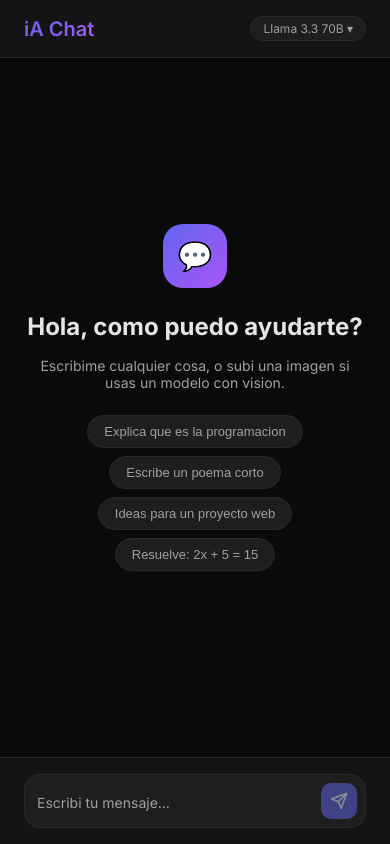
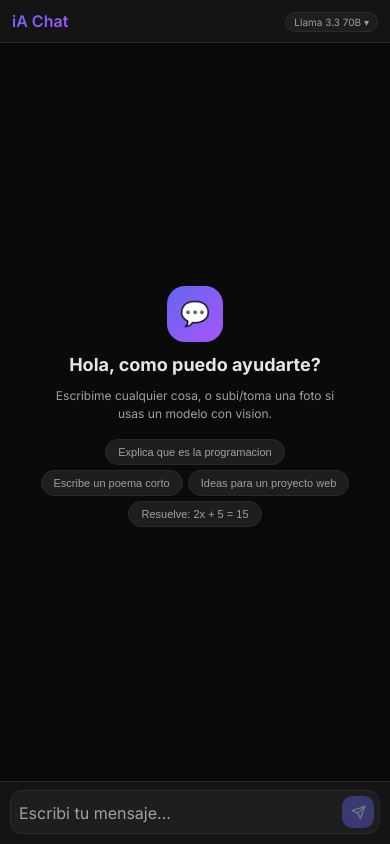
Before and after one commit to Lobocielo/ia-web, a Next.js app: page / in a window 390 px wide. Built offline with nearby package versions, Linux system fonts and the light colour scheme.

Commit message:
feat: camera + full mobile responsive

```diff
--- a/app/Chat.js
+++ b/app/Chat.js
@@ -22,7 +22,8 @@ export default function Chat() {
   const [showModelPicker, setShowModelPicker] = useState(false)
   const messagesEndRef = useRef(null)
   const textareaRef = useRef(null)
-  const fileInputRef = useRef(null)
+  const galleryInputRef = useRef(null)
+  const cameraInputRef = useRef(null)
 
   const currentModel = MODELS.find(m => m.id === model)
   const supportsVision = currentModel?.vision
@@ -42,7 +43,7 @@ export default function Chat() {
     }
   }, [input])
 
-  const handleImageUpload = (e) => {
+  const handleImage = (e) => {
     const file = e.target.files?.[0]
     if (!file) return
 
@@ -57,12 +58,12 @@ export default function Chat() {
       setImagePreview(reader.result)
     }
     reader.readAsDataURL(file)
+    e.target.value = ''
   }
 
   const removeImage = () => {
     setImage(null)
     setImagePreview(null)
-    if (fileInputRef.current) fileInputRef.current.value = ''
   }
 
   const sendMessage = async (text) => {
@@ -141,12 +142,14 @@ export default function Chat() {
     <div className="chat-container">
       <div className="header">
         <h1>iA Chat</h1>
-        <div style={{ display: 'flex', gap: 8, alignItems: 'center' }}>
+        <div className="header-actions">
           <div className="model-selector">
             <button className="model-badge" onClick={() => setShowModelPicker(!showModelPicker)}>
               {currentModel?.name} ▾
             </button>
             {showModelPicker && (
+              <>
+                <div className="model-overlay" onClick={() => setShowModelPicker(false)} />
                 <div className="model-dropdown">
                   {MODELS.map(m => (
                     <button
@@ -160,6 +163,7 @@ export default function Chat() {
                     </button>
                   ))}
                 </div>
+              </>
             )}
           </div>
           {messages.length > 0 && (
@@ -173,7 +177,7 @@ export default function Chat() {
           <div className="welcome">
             <div className="welcome-icon">💬</div>
             <h2>Hola, como puedo ayudarte?</h2>
-            <p>Escribime cualquier cosa, o subi una imagen si usas un modelo con vision.</p>
+            <p>Escribime cualquier cosa, o subi/toma una foto si usas un modelo con vision.</p>
             <div className="suggestions">
               {suggestions.map((s, i) => (
                 <button key={i} className="suggestion" onClick={() => sendMessage(s)}>
@@ -233,19 +237,35 @@ export default function Chat() {
           {supportsVision && (
             <>
               <input
-                ref={fileInputRef}
+                ref={galleryInputRef}
                 type="file"
                 accept="image/*"
-                onChange={handleImageUpload}
+                onChange={handleImage}
                 style={{ display: 'none' }}
               />
-              <button className="attach-btn" onClick={() => fileInputRef.current?.click()} title="Subir imagen">
+              <input
+                ref={cameraInputRef}
+                type="file"
+                accept="image/*"
+                capture="environment"
+                onChange={handleImage}
+                style={{ display: 'none' }}
+              />
+              <div className="attach-group">
+                <button className="attach-btn" onClick={() => galleryInputRef.current?.click()} title="Subir imagen">
                   <svg viewBox="0 0 24 24" fill="none" stroke="currentColor" strokeWidth="2" strokeLinecap="round" strokeLinejoin="round">
                     <rect x="3" y="3" width="18" height="18" rx="2" ry="2"></rect>
                     <circle cx="8.5" cy="8.5" r="1.5"></circle>
                     <polyline points="21 15 16 10 5 21"></polyline>
                   </svg>
                 </button>
+                <button className="attach-btn camera-btn" onClick={() => cameraInputRef.current?.click()} title="Sacar foto">
+                  <svg viewBox="0 0 24 24" fill="none" stroke="currentColor" strokeWidth="2" strokeLinecap="round" strokeLinejoin="round">
+                    <path d="M23 19a2 2 0 0 1-2 2H3a2 2 0 0 1-2-2V8a2 2 0 0 1 2-2h4l2-3h6l2 3h4a2 2 0 0 1 2 2z"></path>
+                    <circle cx="12" cy="13" r="4"></circle>
+                  </svg>
+                </button>
+              </div>
             </>
           )}
           <textarea
--- a/app/globals.css
+++ b/app/globals.css
@@ -23,14 +23,14 @@ body {
   font-family: 'Inter', sans-serif;
   background: var(--bg);
   color: var(--text);
-  height: 100vh;
+  height: 100dvh;
   overflow: hidden;
 }
 
 .chat-container {
   display: flex;
   flex-direction: column;
-  height: 100vh;
+  height: 100dvh;
   max-width: 800px;
   margin: 0 auto;
 }
@@ -39,40 +39,38 @@ body {
   display: flex;
   align-items: center;
   justify-content: space-between;
-  padding: 16px 24px;
+  padding: 12px 16px;
   border-bottom: 1px solid var(--border);
   background: var(--bg-secondary);
 }
 
 .header h1 {
-  font-size: 20px;
+  font-size: 18px;
   font-weight: 600;
   background: linear-gradient(135deg, #6366f1, #a855f7);
   -webkit-background-clip: text;
   -webkit-text-fill-color: transparent;
 }
 
-.header .model-badge {
-  font-size: 12px;
-  color: var(--text-secondary);
-  background: var(--bg-tertiary);
-  padding: 4px 12px;
-  border-radius: 20px;
-  border: 1px solid var(--border);
+.header-actions {
+  display: flex;
+  gap: 8px;
+  align-items: center;
 }
 
 .messages {
   flex: 1;
   overflow-y: auto;
-  padding: 24px;
+  padding: 16px;
   display: flex;
   flex-direction: column;
-  gap: 20px;
+  gap: 16px;
   scroll-behavior: smooth;
+  -webkit-overflow-scrolling: touch;
 }
 
 .messages::-webkit-scrollbar {
-  width: 6px;
+  width: 4px;
 }
 
 .messages::-webkit-scrollbar-track {
@@ -81,12 +79,12 @@ body {
 
 .messages::-webkit-scrollbar-thumb {
   background: var(--border);
-  border-radius: 3px;
+  border-radius: 2px;
 }
 
 .message {
   display: flex;
-  gap: 12px;
+  gap: 10px;
   animation: fadeIn 0.3s ease;
 }
 
@@ -100,14 +98,15 @@ body {
 }
 
 .avatar {
-  width: 32px;
-  height: 32px;
+  width: 30px;
+  height: 30px;
   border-radius: 8px;
   display: flex;
   align-items: center;
   justify-content: center;
-  font-size: 14px;
+  font-size: 13px;
   flex-shrink: 0;
+  margin-top: 2px;
 }
 
 .message.user .avatar {
@@ -121,13 +120,14 @@ body {
 }
 
 .bubble {
-  max-width: 75%;
-  padding: 12px 16px;
-  border-radius: 16px;
+  max-width: 80%;
+  padding: 10px 14px;
+  border-radius: 14px;
   font-size: 14px;
-  line-height: 1.6;
+  line-height: 1.55;
   white-space: pre-wrap;
   word-wrap: break-word;
+  overflow-wrap: break-word;
 }
 
 .message.user .bubble {
@@ -143,7 +143,7 @@ body {
 }
 
 .bubble p {
-  margin-bottom: 8px;
+  margin-bottom: 6px;
 }
 
 .bubble p:last-child {
@@ -152,17 +152,17 @@ body {
 
 .bubble code {
   background: rgba(255,255,255,0.1);
-  padding: 2px 6px;
+  padding: 2px 5px;
   border-radius: 4px;
   font-size: 13px;
 }
 
 .bubble pre {
   background: #0d0d0d;
-  padding: 12px;
+  padding: 10px;
   border-radius: 8px;
   overflow-x: auto;
-  margin: 8px 0;
+  margin: 6px 0;
 }
 
 .bubble pre code {
@@ -173,7 +173,7 @@ body {
 .typing-indicator {
   display: flex;
   gap: 4px;
-  padding: 4px 0;
+  padding: 2px 0;
 }
 
 .typing-indicator span {
@@ -193,16 +193,49 @@ body {
 }
 
 .input-area {
-  padding: 16px 24px;
+  padding: 10px 12px;
+  padding-bottom: max(10px, env(safe-area-inset-bottom));
   border-top: 1px solid var(--border);
   background: var(--bg-secondary);
 }
 
+.input-wrapper {
+  display: flex;
+  gap: 6px;
+  align-items: flex-end;
+  background: var(--bg-tertiary);
+  border: 1px solid var(--border);
+  border-radius: 14px;
+  padding: 6px 6px 6px 10px;
+  transition: border-color 0.2s;
+}
 
+.input-wrapper:focus-within {
+  border-color: var(--accent);
+}
+
+.input-wrapper textarea {
+  flex: 1;
+  background: transparent;
+  border: none;
+  color: var(--text);
+  font-family: inherit;
+  font-size: 15px;
+  resize: none;
+  outline: none;
+  max-height: 100px;
+  min-height: 22px;
+  line-height: 22px;
+  padding: 4px 0;
+}
+
+.input-wrapper textarea::placeholder {
+  color: var(--text-secondary);
+}
 
 .send-btn {
-  width: 36px;
-  height: 36px;
+  width: 34px;
+  height: 34px;
   border-radius: 10px;
   border: none;
   background: var(--accent);
@@ -213,6 +246,7 @@ body {
   justify-content: center;
   transition: all 0.2s;
   flex-shrink: 0;
+  -webkit-tap-highlight-color: transparent;
 }
 
 .send-btn:hover:not(:disabled) {
@@ -221,13 +255,47 @@ body {
 }
 
 .send-btn:disabled {
-  opacity: 0.5;
+  opacity: 0.4;
   cursor: not-allowed;
 }
 
 .send-btn svg {
-  width: 18px;
-  height: 18px;
+  width: 16px;
+  height: 16px;
+}
+
+.attach-group {
+  display: flex;
+  gap: 2px;
+  align-items: center;
+}
+
+.attach-btn {
+  background: transparent;
+  border: none;
+  color: var(--text-secondary);
+  cursor: pointer;
+  padding: 4px;
+  display: flex;
+  align-items: center;
+  justify-content: center;
+  transition: color 0.2s;
+  flex-shrink: 0;
+  -webkit-tap-highlight-color: transparent;
+}
+
+.attach-btn:hover, .attach-btn:active {
+  color: var(--accent);
+}
+
+.attach-btn svg {
+  width: 20px;
+  height: 20px;
+}
+
+.camera-btn svg {
+  width: 19px;
+  height: 19px;
 }
 
 .welcome {
@@ -236,53 +304,56 @@ body {
   flex-direction: column;
   align-items: center;
   justify-content: center;
-  gap: 16px;
+  gap: 12px;
   color: var(--text-secondary);
+  padding: 20px;
 }
 
 .welcome-icon {
-  width: 64px;
-  height: 64px;
+  width: 56px;
+  height: 56px;
   background: linear-gradient(135deg, #6366f1, #a855f7);
-  border-radius: 20px;
+  border-radius: 18px;
   display: flex;
   align-items: center;
   justify-content: center;
-  font-size: 28px;
-  margin-bottom: 8px;
+  font-size: 24px;
 }
 
 .welcome h2 {
-  font-size: 24px;
+  font-size: 20px;
   color: var(--text);
+  text-align: center;
 }
 
 .welcome p {
-  font-size: 14px;
+  font-size: 13px;
   text-align: center;
-  max-width: 400px;
+  max-width: 340px;
+  line-height: 1.5;
 }
 
 .suggestions {
   display: flex;
-  gap: 8px;
+  gap: 6px;
   flex-wrap: wrap;
   justify-content: center;
-  margin-top: 8px;
+  margin-top: 4px;
 }
 
 .suggestion {
   background: var(--bg-tertiary);
   border: 1px solid var(--border);
   color: var(--text-secondary);
-  padding: 8px 16px;
-  border-radius: 20px;
-  font-size: 13px;
+  padding: 7px 14px;
+  border-radius: 18px;
+  font-size: 12px;
   cursor: pointer;
   transition: all 0.2s;
+  -webkit-tap-highlight-color: transparent;
 }
 
-.suggestion:hover {
+.suggestion:hover, .suggestion:active {
   border-color: var(--accent);
   color: var(--text);
 }
@@ -291,15 +362,16 @@ body {
   background: var(--bg-tertiary);
   border: 1px solid var(--border);
   color: var(--text-secondary);
-  padding: 6px 14px;
+  padding: 5px 12px;
   border-radius: 8px;
-  font-size: 13px;
+  font-size: 12px;
   cursor: pointer;
   transition: all 0.2s;
   font-family: inherit;
+  -webkit-tap-highlight-color: transparent;
 }
 
-.new-chat-btn:hover {
+.new-chat-btn:hover, .new-chat-btn:active {
   border-color: var(--accent);
   color: var(--text);
 }
@@ -308,10 +380,10 @@ body {
   background: #2d1b1b;
   border: 1px solid #5c2b2b;
   color: #f87171;
-  padding: 12px 16px;
-  border-radius: 12px;
+  padding: 10px 14px;
+  border-radius: 10px;
   font-size: 13px;
-  margin: 8px 24px;
+  margin: 4px 0;
 }
 
 .model-selector {
@@ -319,20 +391,27 @@ body {
 }
 
 .model-badge {
-  font-size: 12px;
+  font-size: 11px;
   color: var(--text-secondary);
   background: var(--bg-tertiary);
-  padding: 4px 12px;
-  border-radius: 20px;
+  padding: 4px 10px;
+  border-radius: 18px;
   border: 1px solid var(--border);
   cursor: pointer;
   transition: all 0.2s;
   font-family: inherit;
+  -webkit-tap-highlight-color: transparent;
 }
 
-.model-badge:hover {
+.model-badge:hover, .model-badge:active {
   border-color: var(--accent);
   color: var(--text);
+}
+
+.model-overlay {
+  position: fixed;
+  inset: 0;
+  z-index: 99;
 }
 
 .model-dropdown {
@@ -342,19 +421,21 @@ body {
   background: var(--bg-secondary);
   border: 1px solid var(--border);
   border-radius: 12px;
-  padding: 6px;
-  min-width: 240px;
+  padding: 5px;
+  min-width: 220px;
   z-index: 100;
-  box-shadow: 0 8px 32px rgba(0,0,0,0.5);
+  box-shadow: 0 8px 32px rgba(0,0,0,0.6);
   animation: fadeIn 0.15s ease;
+  max-height: 60vh;
+  overflow-y: auto;
 }
 
 .model-option {
   display: flex;
   align-items: center;
-  gap: 10px;
+  gap: 8px;
   width: 100%;
-  padding: 10px 12px;
+  padding: 9px 10px;
   border: none;
   background: transparent;
   color: var(--text);
@@ -364,9 +445,10 @@ body {
   cursor: pointer;
   transition: background 0.15s;
   text-align: left;
+  -webkit-tap-highlight-color: transparent;
 }
 
-.model-option:hover {
+.model-option:hover, .model-option:active {
   background: var(--bg-tertiary);
 }
 
@@ -381,121 +463,204 @@ body {
 
 .model-desc {
   color: var(--text-secondary);
-  font-size: 12px;
+  font-size: 11px;
   flex: 1;
   text-align: right;
 }
 
 .model-tag {
-  font-size: 9px;
+  font-size: 8px;
   font-weight: 700;
   background: linear-gradient(135deg, #6366f1, #a855f7);
   color: white;
-  padding: 2px 6px;
-  border-radius: 4px;
+  padding: 2px 5px;
+  border-radius: 3px;
   letter-spacing: 0.5px;
   flex-shrink: 0;
-}
-
-.attach-btn {
-  background: transparent;
-  border: none;
-  color: var(--text-secondary);
-  cursor: pointer;
-  padding: 4px;
-  display: flex;
-  align-items: center;
-  justify-content: center;
-  transition: color 0.2s;
-  flex-shrink: 0;
-}
-
-.attach-btn:hover {
-  color: var(--accent);
-}
-
-.attach-btn svg {
-  width: 20px;
-  height: 20px;
 }
 
 .image-preview {
   position: relative;
   display: inline-block;
-  margin-bottom: 8px;
-  margin-left: 4px;
+  margin-bottom: 6px;
+  margin-left: 2px;
 }
 
 .image-preview img {
-  max-width: 160px;
-  max-height: 120px;
-  border-radius: 12px;
+  max-width: 140px;
+  max-height: 100px;
+  border-radius: 10px;
   border: 1px solid var(--border);
   object-fit: cover;
 }
 
 .remove-image {
   position: absolute;
-  top: -6px;
-  right: -6px;
-  width: 22px;
-  height: 22px;
+  top: -5px;
+  right: -5px;
+  width: 20px;
+  height: 20px;
   border-radius: 50%;
   border: none;
   background: #ef4444;
   color: white;
-  font-size: 11px;
+  font-size: 10px;
   cursor: pointer;
   display: flex;
   align-items: center;
   justify-content: center;
   line-height: 1;
   transition: transform 0.15s;
+  -webkit-tap-highlight-color: transparent;
 }
 
-.remove-image:hover {
+.remove-image:hover, .remove-image:active {
   transform: scale(1.1);
 }
 
 .message-image {
-  max-width: 280px;
-  max-height: 200px;
+  max-width: 240px;
+  max-height: 180px;
   border-radius: 8px;
-  margin-bottom: 8px;
+  margin-bottom: 6px;
   display: block;
   object-fit: cover;
 }
 
-.input-wrapper {
-  display: flex;
-  gap: 8px;
-  align-items: flex-end;
-  background: var(--bg-tertiary);
-  border: 1px solid var(--border);
-  border-radius: 16px;
-  padding: 8px 8px 8px 12px;
-  transition: border-color 0.2s;
+/* ===== MOBILE ===== */
+@media (max-width: 640px) {
+  .header {
+    padding: 10px 12px;
+  }
+
+  .header h1 {
+    font-size: 16px;
+  }
+
+  .messages {
+    padding: 12px;
+    gap: 12px;
+  }
+
+  .bubble {
+    max-width: 88%;
+    font-size: 14px;
+    padding: 9px 12px;
+  }
+
+  .avatar {
+    width: 26px;
+    height: 26px;
+    font-size: 12px;
+  }
+
+  .input-area {
+    padding: 8px 10px;
+    padding-bottom: max(8px, env(safe-area-inset-bottom));
+  }
+
+  .input-wrapper {
+    padding: 5px 5px 5px 8px;
+    gap: 4px;
+    border-radius: 12px;
+  }
+
+  .input-wrapper textarea {
+    font-size: 16px;
+  }
+
+  .send-btn {
+    width: 32px;
+    height: 32px;
+  }
+
+  .send-btn svg {
+    width: 15px;
+    height: 15px;
+  }
+
+  .attach-btn svg {
+    width: 18px;
+    height: 18px;
+  }
+
+  .model-badge {
+    font-size: 10px;
+    padding: 3px 8px;
+  }
+
+  .new-chat-btn {
+    font-size: 11px;
+    padding: 4px 10px;
+  }
+
+  .welcome h2 {
+    font-size: 18px;
+  }
+
+  .welcome p {
+    font-size: 12px;
+    padding: 0 10px;
+  }
+
+  .suggestions {
+    gap: 5px;
+  }
+
+  .suggestion {
+    font-size: 11px;
+    padding: 6px 12px;
+  }
+
+  .message-image {
+    max-width: 200px;
+  }
+
+  .image-preview img {
+    max-width: 120px;
+    max-height: 90px;
+  }
+
+  .model-dropdown {
+    position: fixed;
+    top: auto;
+    bottom: 0;
+    left: 0;
+    right: 0;
+    border-radius: 16px 16px 0 0;
+    max-height: 50vh;
+    min-width: unset;
+    padding: 8px;
+    animation: slideUp 0.2s ease;
+  }
+
+  @keyframes slideUp {
+    from { transform: translateY(100%); }
+    to { transform: translateY(0); }
+  }
+
+  .model-option {
+    padding: 12px 14px;
+    font-size: 14px;
+  }
+
+  .model-name {
+    font-size: 14px;
+  }
+
+  .model-desc {
+    font-size: 12px;
+  }
+
+  .model-tag {
+    font-size: 9px;
+    padding: 2px 6px;
+  }
 }
 
-.input-wrapper:focus-within {
-  border-color: var(--accent);
+/* Safe area para iPhones con notch */
+@supports (padding: max(0px)) {
+  .input-area {
+    padding-bottom: max(10px, env(safe-area-inset-bottom));
+  }
 }
-
-.input-wrapper textarea {
-  flex: 1;
-  background: transparent;
-  border: none;
-  color: var(--text);
-  font-family: inherit;
-  font-size: 14px;
-  resize: none;
-  outline: none;
-  max-height: 120px;
-  min-height: 24px;
-  line-height: 24px;
-  padding: 4px 0;
-}
-
-.input-wrapper textarea::placeholder {
-  color: var(--text-secondary);
-}
```
Also changed, not shown: app/layout.js (+12 -0 lines). Lines whose indentation alone changed are shown as unchanged.
